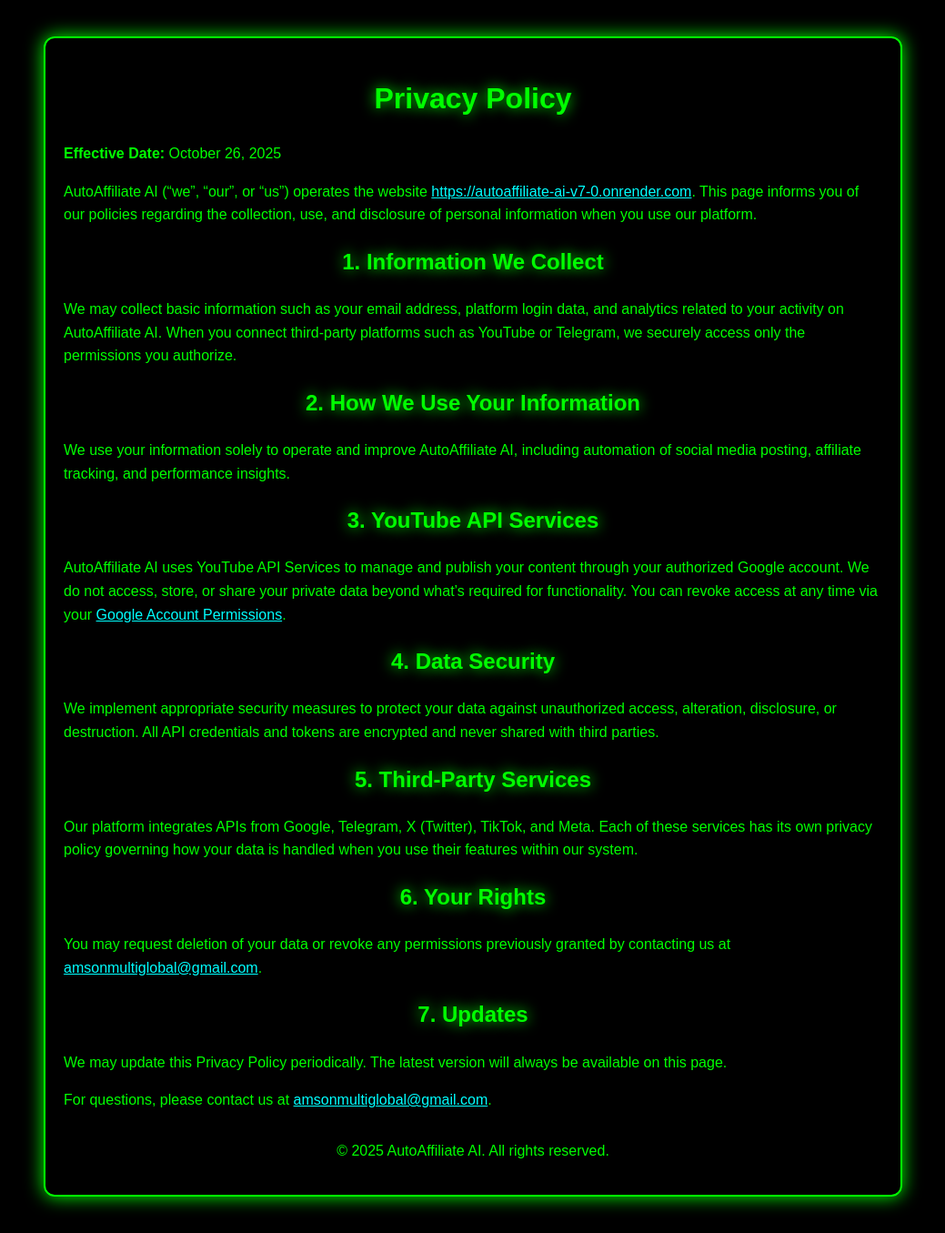
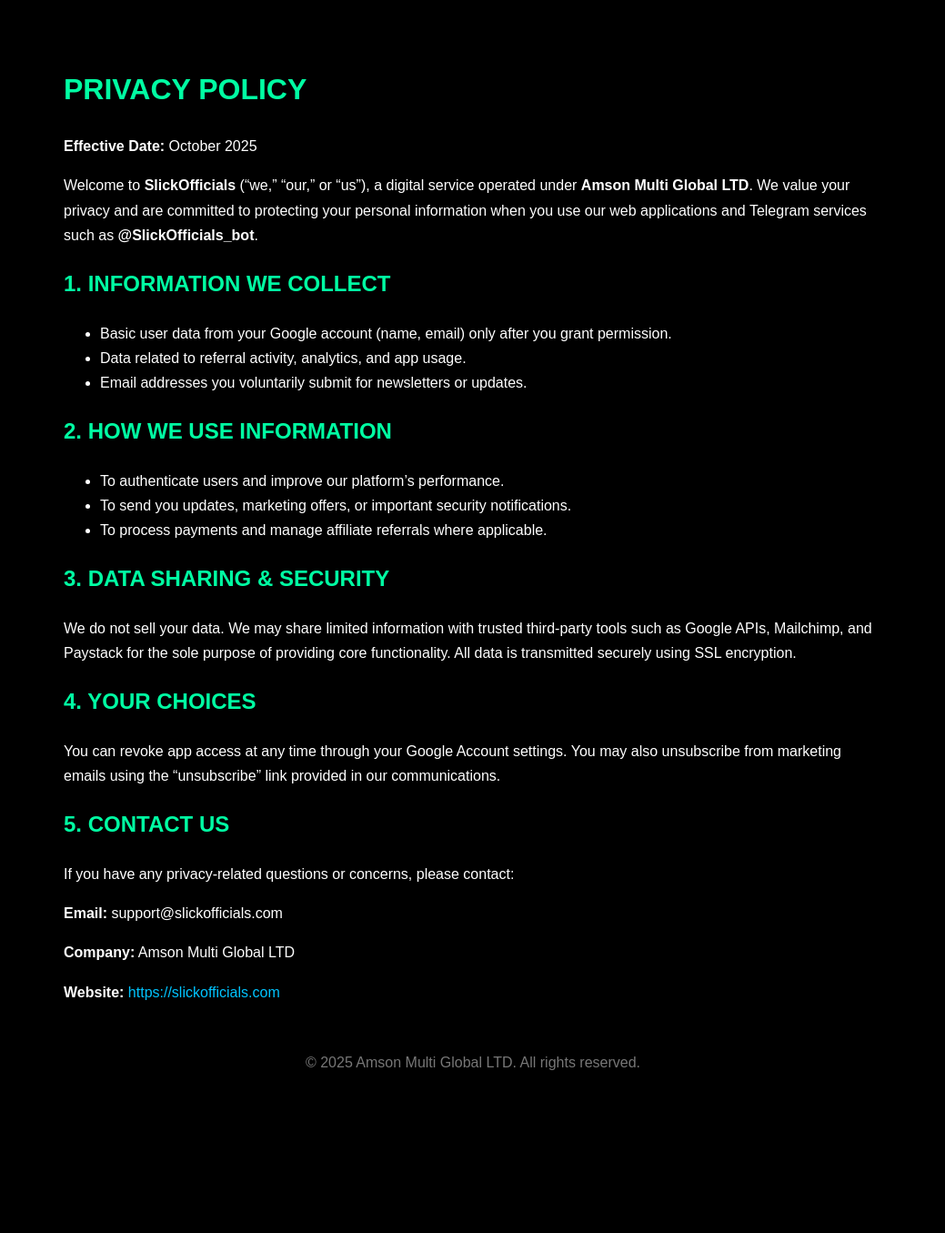
Before and after one commit to slickofficials/AUTOAFFILIATE-AI-v7.0, a Flask app: page /privacy in a window 1280 px wide. Shown: the whole page at 91% size, without its empty margins (120-1159 px from the left). After the commit the page ends 1176 px from the top, so only its background shows below. Run offline with Flask 3, Linux system fonts and the light colour scheme; some libraries are stand-ins or nearby versions.

Commit message:
Update privacy.html

```diff
--- a/templates/privacy.html
+++ b/templates/privacy.html
@@ -3,69 +3,61 @@
 <head>
   <meta charset="UTF-8">
   <meta name="viewport" content="width=device-width, initial-scale=1.0">
-    <title>Privacy Policy | AutoAffiliate AI</title>
+  <title>Privacy Policy | SlickOfficials</title>
   <style>
     body {
+      font-family: 'Rajdhani', sans-serif;
       background: #000;
-            color: #0f0;
-            font-family: 'Rajdhani', sans-serif;
-            line-height: 1.6;
+      color: #fff;
+      line-height: 1.7;
+      padding: 50px;
       max-width: 900px;
-            margin: 40px auto;
-            padding: 20px;
-            border: 2px solid #0f0;
-            border-radius: 12px;
-            box-shadow: 0 0 20px #0f0;
+      margin: auto;
     }
     h1, h2 {
+      color: #00ffa3;
       font-family: 'Orbitron', sans-serif;
-            text-align: center;
-            text-shadow: 0 0 15px #0f0;
+      text-transform: uppercase;
     }
-        a { color: #0ff; }
+    a { color: #00c4ff; text-decoration: none; }
+    a:hover { text-decoration: underline; }
+    footer { margin-top: 50px; text-align: center; color: #777; }
   </style>
 </head>
 <body>
   <h1>Privacy Policy</h1>
-    <p><strong>Effective Date:</strong> October 26, 2025</p>
+  <p><strong>Effective Date:</strong> October 2025</p>
 
-    <p>AutoAffiliate AI (“we”, “our”, or “us”) operates the website
-    <a href="https://autoaffiliate-ai-v7-0.onrender.com">https://autoaffiliate-ai-v7-0.onrender.com</a>.
-    This page informs you of our policies regarding the collection, use, and disclosure of personal information when you use our platform.</p>
+  <p>Welcome to <strong>SlickOfficials</strong> (“we,” “our,” or “us”), a digital service operated under <strong>Amson Multi Global LTD</strong>. We value your privacy and are committed to protecting your personal information when you use our web applications and Telegram services such as <strong>@SlickOfficials_bot</strong>.</p>
 
   <h2>1. Information We Collect</h2>
-    <p>We may collect basic information such as your email address, platform login data, and analytics related to your activity on AutoAffiliate AI.
-    When you connect third-party platforms such as YouTube or Telegram, we securely access only the permissions you authorize.</p>
+  <ul>
+    <li>Basic user data from your Google account (name, email) only after you grant permission.</li>
+    <li>Data related to referral activity, analytics, and app usage.</li>
+    <li>Email addresses you voluntarily submit for newsletters or updates.</li>
+  </ul>
 
-    <h2>2. How We Use Your Information</h2>
-    <p>We use your information solely to operate and improve AutoAffiliate AI, including automation of social media posting, affiliate tracking, and performance insights.</p>
+  <h2>2. How We Use Information</h2>
+  <ul>
+    <li>To authenticate users and improve our platform’s performance.</li>
+    <li>To send you updates, marketing offers, or important security notifications.</li>
+    <li>To process payments and manage affiliate referrals where applicable.</li>
+  </ul>
 
-    <h2>3. YouTube API Services</h2>
-    <p>AutoAffiliate AI uses YouTube API Services to manage and publish your content through your authorized Google account.
-    We do not access, store, or share your private data beyond what’s required for functionality.
-    You can revoke access at any time via your
-    <a href="https://myaccount.google.com/permissions" target="_blank">Google Account Permissions</a>.</p>
+  <h2>3. Data Sharing & Security</h2>
+  <p>We do not sell your data. We may share limited information with trusted third-party tools such as Google APIs, Mailchimp, and Paystack for the sole purpose of providing core functionality. All data is transmitted securely using SSL encryption.</p>
 
-    <h2>4. Data Security</h2>
-    <p>We implement appropriate security measures to protect your data against unauthorized access, alteration, disclosure, or destruction.
-    All API credentials and tokens are encrypted and never shared with third parties.</p>
+  <h2>4. Your Choices</h2>
+  <p>You can revoke app access at any time through your Google Account settings. You may also unsubscribe from marketing emails using the “unsubscribe” link provided in our communications.</p>
 
-    <h2>5. Third-Party Services</h2>
-    <p>Our platform integrates APIs from Google, Telegram, X (Twitter), TikTok, and Meta.
-    Each of these services has its own privacy policy governing how your data is handled when you use their features within our system.</p>
+  <h2>5. Contact Us</h2>
+  <p>If you have any privacy-related questions or concerns, please contact:</p>
+  <p><strong>Email:</strong> support@slickofficials.com</p>
+  <p><strong>Company:</strong> Amson Multi Global LTD</p>
+  <p><strong>Website:</strong> <a href="https://slickofficials.com" target="_blank">https://slickofficials.com</a></p>
 
-    <h2>6. Your Rights</h2>
-    <p>You may request deletion of your data or revoke any permissions previously granted by contacting us at
-    <a href="mailto:amsonmultiglobal@gmail.com">amsonmultiglobal@gmail.com</a>.</p>
-
-    <h2>7. Updates</h2>
-    <p>We may update this Privacy Policy periodically. The latest version will always be available on this page.</p>
-
-    <p>For questions, please contact us at
-    <a href="mailto:amsonmultiglobal@gmail.com">amsonmultiglobal@gmail.com</a>.</p>
-
-    <p style="text-align:center; margin-top: 30px;">
-        &copy; 2025 AutoAffiliate AI. All rights reserved.
-    </p>
+  <footer>
+    <p>© 2025 Amson Multi Global LTD. All rights reserved.</p>
+  </footer>
 </body>
 </html>
```
Lines whose indentation alone changed are shown as unchanged.
